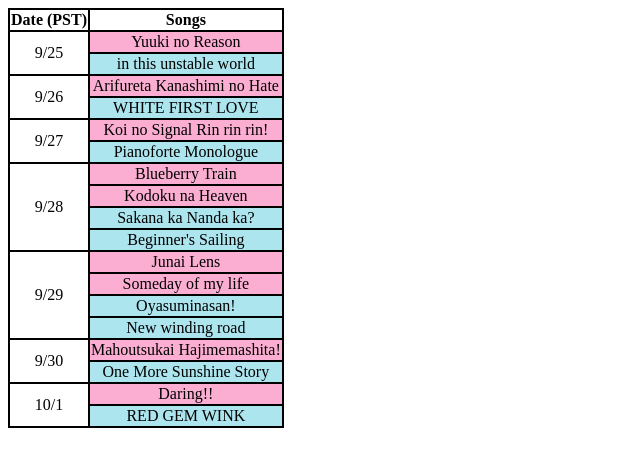
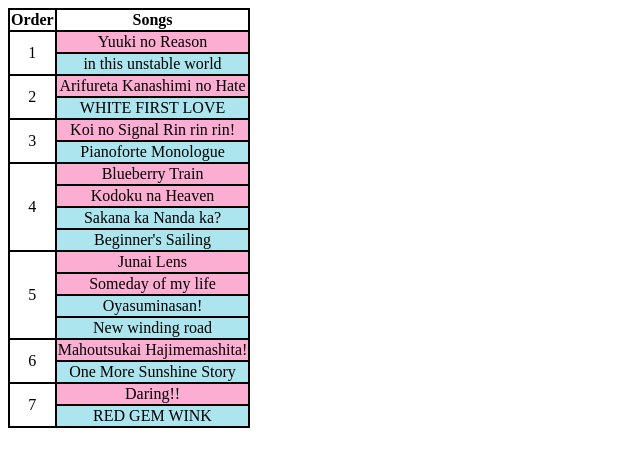
Before and after one commit to yellowdragon101/sifasdailies, a plain HTML site: page index.html in a window 1280 px wide. Shown: the whole page, without its empty margins (0-640 px from the left). Drawn offline with Linux system fonts and the light colour scheme.

Commit message:
Changed the dates to the numbers in which they appear in.

```diff
--- a/index.html
+++ b/index.html
@@ -8,34 +8,34 @@
 	<table>
 		<thead>
 			<tr>
-				<th>Date (PST)</th>
+				<th>Order</th>
 				<th>Songs</th>
 			</tr>
 		</thead>
 		<tbody>
 			<tr>
-				<td rowspan="2">9/25</td>
+				<td rowspan="2">1</td>
 				<td class="muse">Yuuki no Reason</td>
 			</tr>
 			<tr>
 				<td class="aqours">in this unstable world</td>
 			</tr>
 			<tr>
-				<td rowspan="2">9/26</td>
+				<td rowspan="2">2</td>
 				<td class="muse">Arifureta Kanashimi no Hate</td>
 			</tr>
 			<tr>
 				<td class="aqours">WHITE FIRST LOVE</td>
 			</tr>
 			<tr>
-				<td rowspan="2">9/27</td>
+				<td rowspan="2">3</td>
 				<td class="muse">Koi no Signal Rin rin rin!</td>
 			</tr>
 			<tr>
 				<td class="aqours">Pianoforte Monologue</td>
 			</tr>
 			<tr>
-				<td rowspan="4">9/28</td>
+				<td rowspan="4">4</td>
 				<td class="muse">Blueberry Train</td>
 			</tr>
 			<tr>
@@ -48,7 +48,7 @@
 				<td class="aqours">Beginner's Sailing</td>
 			</tr>
 			<tr>
-				<td rowspan="4">9/29</td>
+				<td rowspan="4">5</td>
 				<td class="muse">Junai Lens</td>
 			</tr>
 			<tr>
@@ -61,14 +61,14 @@
 				<td class="aqours">New winding road</td>
 			</tr>
 			<tr>
-				<td rowspan="2">9/30</td>
+				<td rowspan="2">6</td>
 				<td class="muse">Mahoutsukai Hajimemashita!</td>
 			</tr>
 			<tr>
 				<td class="aqours">One More Sunshine Story</td>
 			</tr>
 			<tr>
-				<td rowspan="2">10/1</td>
+				<td rowspan="2">7</td>
 				<td class="muse">Daring!!</td>
 			</tr>
 			<tr>
```
